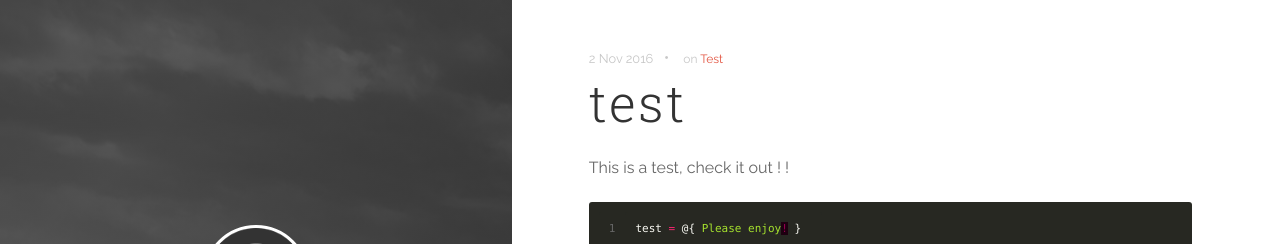
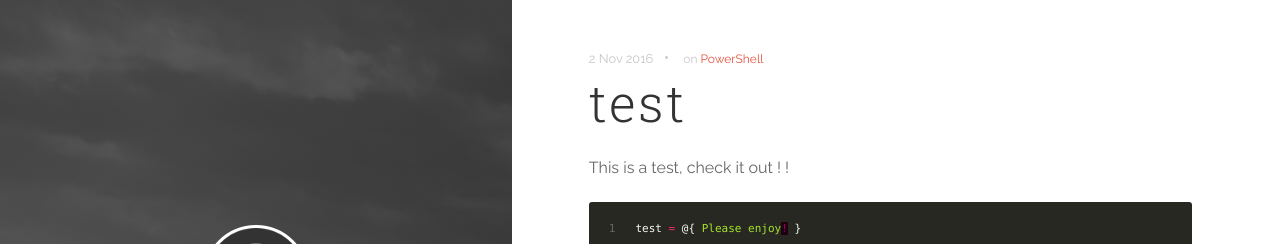
Before and after one commit to Graham-Beer/Graham-Beer.github.io, a Jekyll site: the page built from _posts/2016-02-11-trial2.md, in a window 1280 px wide. Shown: the top 244 px of the page. Built offline with Jekyll 4.4.1, drawn with Linux system fonts in a browser that asks for light colours; nearby versions of some CDN libraries.

Commit message:
Update and rename 2016-02-11-trial.md to 2016-02-11-trial2.md

```diff
--- a/_posts/2016-02-11-trial.md
+++ b/_posts/2016-02-11-trial2.md
@@ -5,9 +5,9 @@ date: 02/11/2016
 comments: true
 description: This is a test post
 categories:
-    - Test
+    - PowerShell
 tags:
-    - Test
+    - PowerShell
 ---
 
 This is a test, check it out ! !
```
